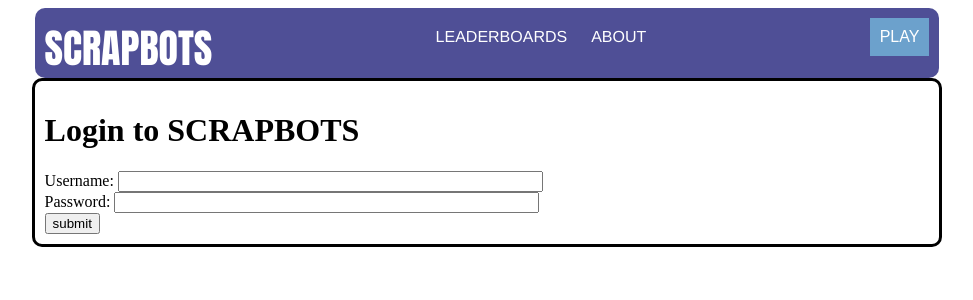
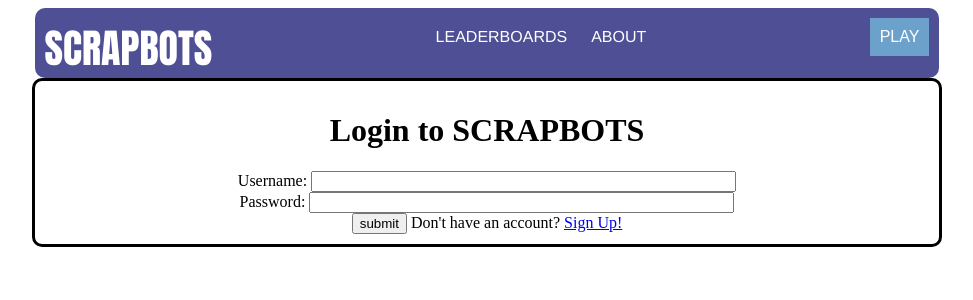
Before and after one commit to 2244726s/GroupProject, a Django app: page /bots/signin/ in a window 1280 px wide. Shown: the top 300 px of the page, without its empty margins (153-1126 px from the left). Run offline with Django 3.2, Linux system fonts and the light colour scheme; some libraries are stand-ins or nearby versions.

Commit message:
resolving errors

```diff
--- a/static/css/base.css
+++ b/static/css/base.css
@@ -81,6 +81,7 @@ float:right;
 	margin:auto;
 	width:70%;
 	padding:10px;
+	text-align:center;
 }
 
 /* sections for player info, robots and friends */
--- a/templates/bots/signin.html
+++ b/templates/bots/signin.html
@@ -16,5 +16,6 @@ Username: <input type="text" name="username" value="" size="50" />
 Password: <input type="password" name="password" value="" size="50" />
 <br />
 <input type="submit" value="submit" />
+Don't have an account? <a href="{% url 'bots:signup' %}"> Sign Up! </a>
 </form>
 {% endblock %}
```
